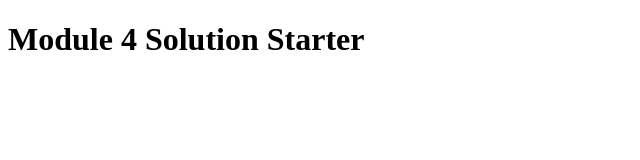
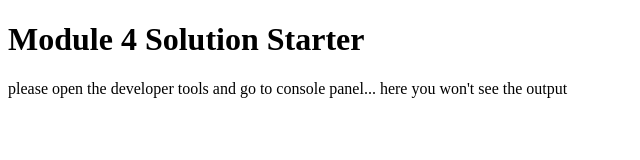
Before and after one commit to pr3Cash/coursera-mod-4-assignment, a plain HTML site: page index.html in a window 1280 px wide. Shown: the whole page, without its empty margins (0-640 px from the left). Drawn offline with Linux system fonts and the light colour scheme.

Commit message:
js assignment

```diff
--- a/index.html
+++ b/index.html
@@ -9,5 +9,6 @@
 </head>
 <body>
   <h1>Module 4 Solution Starter</h1>
+  <p>please open the developer tools and go to console panel... here you won't see the output</p>
 </body>
 </html>
```
